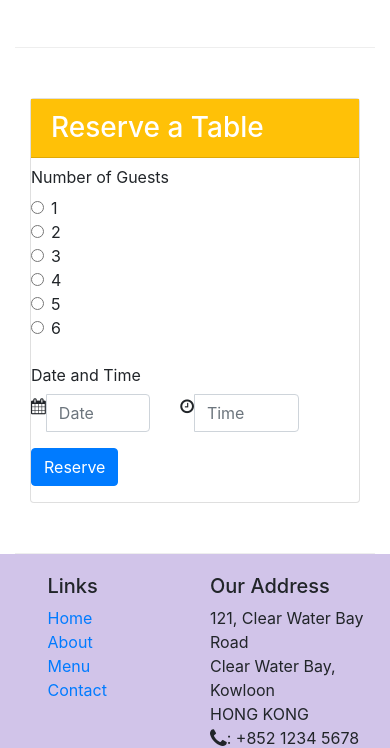
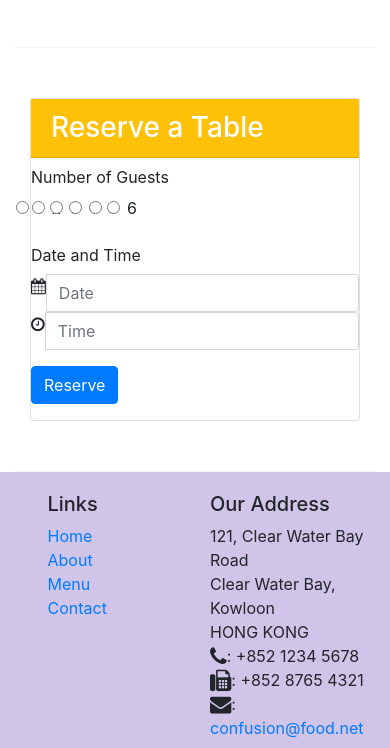
Before and after one commit to mith-iyer/Bootstrap4, a website: page index.html in a window 390 px wide. Shown: the part 2117-2865 px from the top of the page. Drawn offline with nearby package versions, Linux system fonts and the light colour scheme.

Commit message:
Bootstrap CSS Components: Week 2 - Assignment 2

```diff
--- a/index.html
+++ b/index.html
@@ -98,52 +98,52 @@
         </div>
 
         <div class="row row-content align-self-center justify-content-center">
-	    	<div class="col-sm-8 col-md-8">
+	    	<div class="col-12 col-sm-8 col-md-8">
 	    		<div class="card"><a name="anchor"></a>
 					<h3 class="card-header bg-warning text-white">Reserve a Table</h3>
 					<div class="card-block">
 						<form>
 							<div class="form-group row">
-								<label class="col-md-2 col-form-label">Number of Guests</label>
-								<div class="form-check col-md-10">
-									<label class="col-md-1 form-check-label">
+								<label class="col-12 col-md-2 col-form-label">Number of Guests</label>
+								<div class="form-check col-12 col-md-10">
+									<label class="col-xs-1 form-check-label">
     									<input class="form-check-input" type="radio" name="guestCount" id="guestCount1" value="option1">
-    								1
+    									1&nbsp;
   									</label>
-									<label class="col-md-1 form-check-label">
+									<label class="col-xs-1 form-check-label">
     									<input class="form-check-input" type="radio" name="guestCount" id="guestCount2" value="option2">
-    								2
+    									2&nbsp;
   									</label>
-									<label class="col-md-1 form-check-label">
+									<label class="col-xs-1 form-check-label">
     									<input class="form-check-input" type="radio" name="guestCount" id="guestCount3" value="option3">
-    								3
+    									3&nbsp;
   									</label>
-									<label class="col-md-1 form-check-label">
+									<label class="col-xs-1 form-check-label">
     									<input class="form-check-input" type="radio" name="guestCount" id="guestCount4" value="option4">
-    								4
+    									4&nbsp;
   									</label>
-									<label class="col-md-1 form-check-label">
+									<label class="col-xs-1 form-check-label">
     									<input class="form-check-input" type="radio" name="guestCount" id="guestCount5" value="option5">
-    								5
+    									5&nbsp;
   									</label>
-									<label class="col-md-1 form-check-label">
+									<label class="col-xs-1 form-check-label">
     									<input class="form-check-input" type="radio" name="guestCount" id="guestCount6" value="option6">
-    								6
+    									6&nbsp;
   									</label>
 								</div>
                         	</div>
 							<div class="form-group row">
 								<label class="col-md-2 col-form-label">Date and Time</label>
-                        		<div class="col-5 col-sm-4 col-md-3">
+                        		<div class="col-12 col-sm-4 col-md-3">
                             		<div class="input-group">
                                 		<div class="input-group-addon"><i class="fa fa-calendar"></i></div>
                                     	<input type="tel" class="form-control" id="date" name="date" placeholder="Date">
                             		</div>
 		                        </div>
-                        		<div class="col-5 col-sm-4 col-md-3">
+                        		<div class="col-12 col-sm-4 col-md-3">
                             		<div class="input-group">
                                 		<div class="input-group-addon"><i class="fa fa-clock-o"></i></div>
-                                    	<input type="tel" class="form-control" id="date" name="date" placeholder="Time">
+                                    	<input type="tel" class="form-control" id="time" name="time" placeholder="Time">
                             		</div>
                         		</div>
 							</div>
```
Lines whose indentation alone changed are shown as unchanged.
